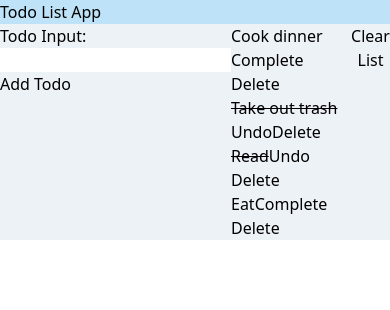
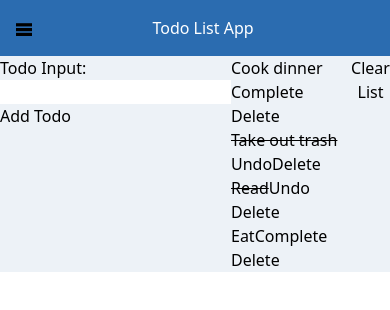
Before and after one commit to josephttran/react-todo, a React (Create React App) app: page / in a window 390 px wide. Shown: the top 310 px of the page. Built offline with nearby package versions, Linux system fonts and the light colour scheme.

Commit message:
Style header

```diff
--- /dev/null
+++ b/src/assets/menuIcon.js
@@ -0,0 +1,8 @@
+import React from 'react'
+
+export const HamburgerMenu = () =>
+<svg viewBox="0 0 100 60" width="16" height="16">
+  <rect width="100" height="20"></rect>
+  <rect y="30" width="100" height="20"></rect>
+  <rect y="60" width="100" height="20"></rect>
+</svg>
--- a/src/components/Header.js
+++ b/src/components/Header.js
@@ -1,11 +1,17 @@
 import React from 'react';
+
+import { HamburgerMenu } from '../assets/menuIcon';
 
 function Header() {
   return (
-    <header className="bg-blue-200">
-      <div>
+    <header className="bg-blue-700 flex justify-between p-4">
+      <div className="flex items-center visible sm:invisible">
+        <HamburgerMenu />
+      </div>
+      <div className="text-white text-center text-base sm:text-lg md:text-xl lg:text-2xl xl:text-3xl">
         Todo List App
       </div>
+      <div></div>
     </header>
   )
 }
```
